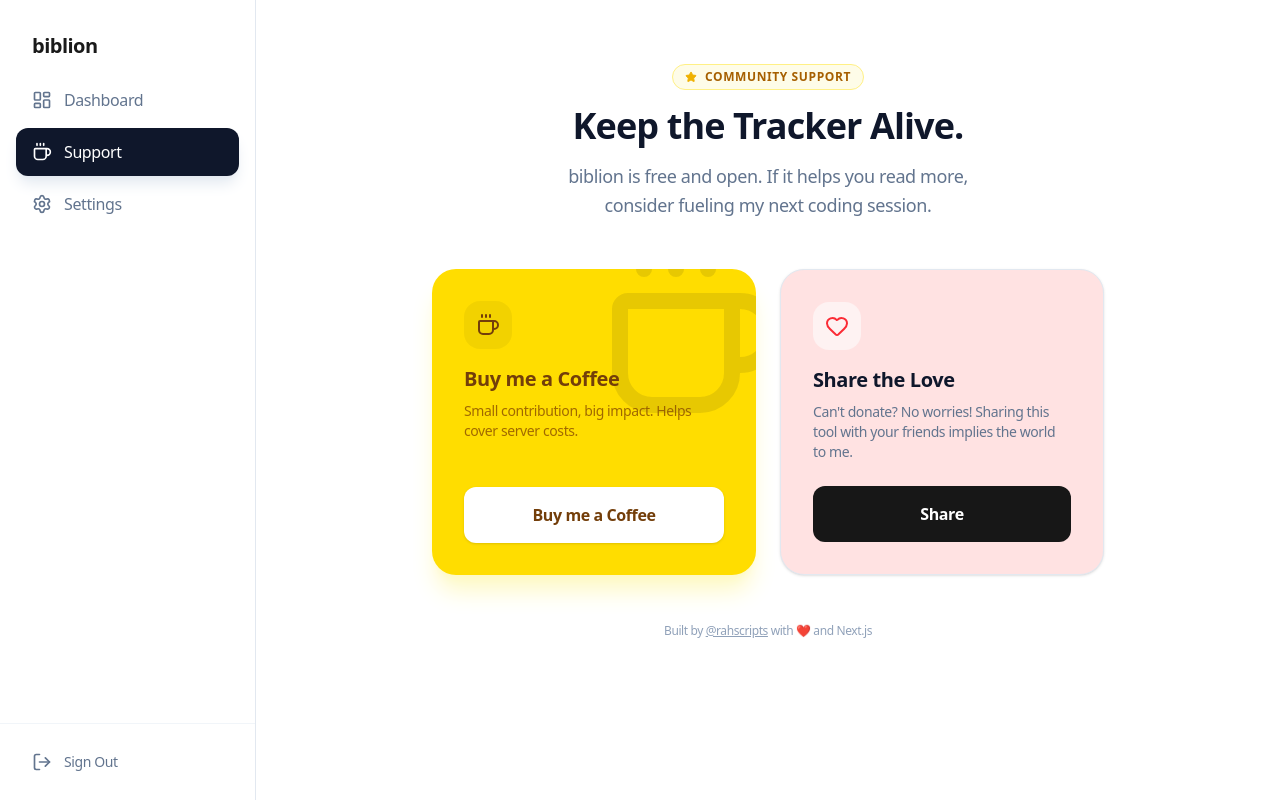
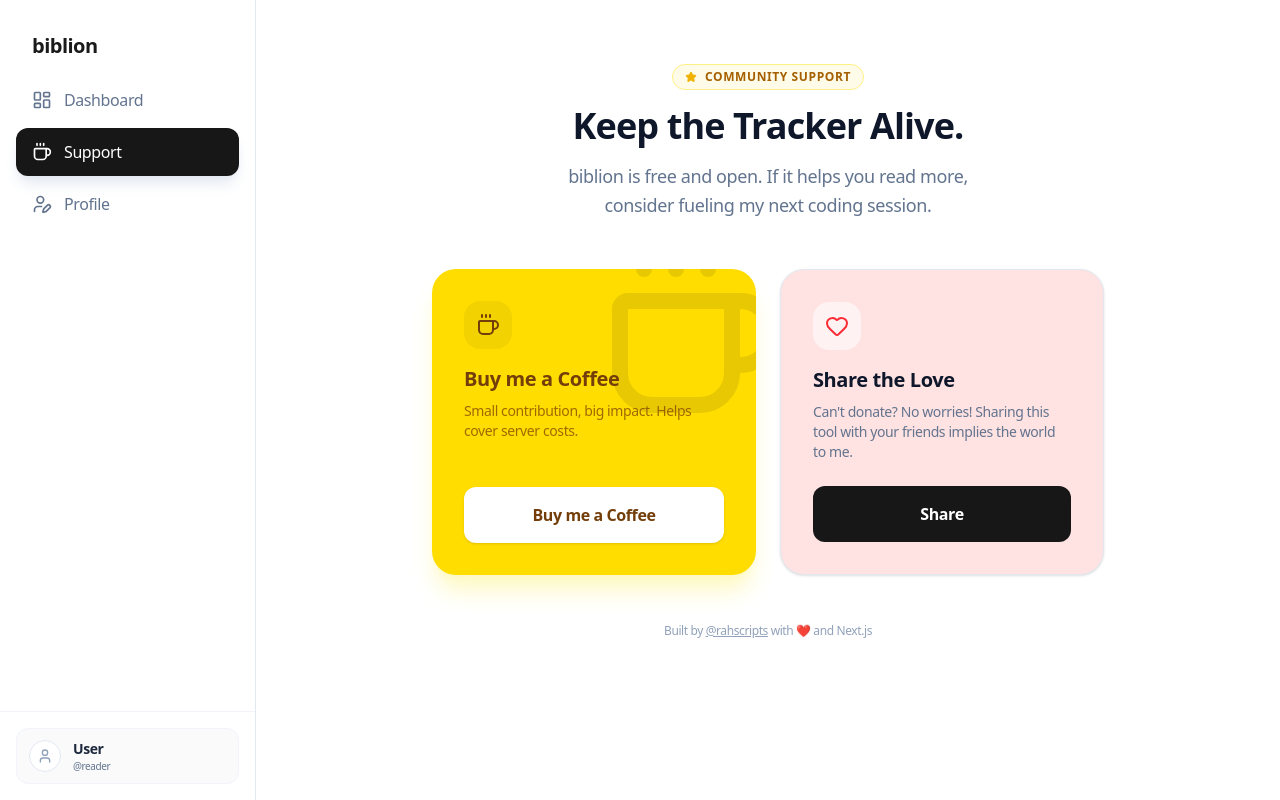
Before and after one commit to rahscripts/books-calculator, a Next.js app: page /dashboard/support in a window 1280 px wide. Built offline with nearby package versions, Linux system fonts and the light colour scheme; no server answers; a web font is replaced by a local one.

Commit message:
filxed center and css

```diff
--- a/app/[username]/page.tsx
+++ b/app/[username]/page.tsx
@@ -88,7 +88,7 @@ export default async function PublicPage({ params }: { params: { username: strin
 
                 <div className="text-center pt-12">
                     <Link href="/" className="text-sm text-slate-400 hover:text-slate-900 transition-colors">
-                        Made with Books Calc
+                        Made with biblion
                     </Link>
                 </div>
 
--- a/app/components/Footer.tsx
+++ b/app/components/Footer.tsx
@@ -25,44 +25,9 @@ const calculators = [
 
 export default function Footer() {
     return (
-        <div className="flex flex-col items-center justify-center">
+        <div className="flex scale-90 font-semibold flex-col opacity-65 tracking-tighter items-center justify-center">
             {/* Intro */}
-            <div className="flex flex-col items-center justify-center">
-                <div className="flex gap-0.5 items-center">
-                    <div>
-                        hey, i am{" "}
-                        <Link target="_blank" href={PROFILE_LINK}>
-                            <span className="font-bold text-green-500 cursor-pointer hover:text-green-600 transition-all duration-100">
-                                mrahman!
-                            </span>
-                        </Link>
-                    </div>
 
-                    <Link target="_blank" href={PROFILE_LINK}>
-                        <div className="cursor-pointer">
-                            <Image
-                                src="/profile.png"
-                                alt="profile image"
-                                height={30}
-                                width={22}
-                            />
-                        </div>
-                    </Link>
-                </div>
-
-                {/* Description */}
-                <div className="flex flex-col-reverse mt-8 gap-5">
-                    <div className="flex flex-col -space-y-8">
-                        <span className="max-md:text-xs italic">
-                            I built this Books Calculator because I was curious—
-                        </span>
-                        <br />
-                        <span className="text-xl font-semibold">
-                            how many books can I realistically read in a year?
-                        </span>
-                    </div>
-                </div>
-            </div>
 
             {/* Other calculators */}
             <div className="flex flex-col items-center justify-center p-5">
@@ -102,9 +67,7 @@ export default function Footer() {
                             direction="left"
                         />
 
-                        <span className=" px-1 rounded font-bold -ml-2">
-                            👋🏻 🦜
-                        </span>
+
                     </Link>
                 </div>
 
--- a/app/components/ReadList.tsx
+++ b/app/components/ReadList.tsx
@@ -139,7 +139,7 @@ export default function ReadList() {
   if (!mounted) return null; // Wait for client load
 
   return (
-    <div className="max-w-7xl mx-auto p-4 md:p-8 space-y-8 font-sans text-slate-800">
+    <div className="space-y-8 font-sans text-slate-800">
 
       {/* 1. CALCULATIVE DASHBOARD */}
       <div className="grid grid-cols-2 md:grid-cols-4 gap-4">
@@ -174,7 +174,7 @@ export default function ReadList() {
           />
           {loading && <div className="absolute right-4 top-4 text-xs text-slate-400">
             <span className="loading loading-spinner loading-sm"></span>
-            </div>}
+          </div>}
         </div>
 
         {/* Search Results Dropdown */}
--- a/app/components/Sidebar.tsx
+++ b/app/components/Sidebar.tsx
@@ -3,26 +3,35 @@
 import Link from "next/link";
 import { usePathname } from "next/navigation";
 import { signOut } from "next-auth/react";
-import UserAccount from "./UserAccount";
-
-import { LayoutDashboard, Settings, Coffee, LogOut } from "lucide-react";
+import { useEffect, useState } from "react";
+import { getUserSettings } from "@/app/actions";
+import { LayoutDashboard, UserPenIcon, Coffee, LogOut, User as UserIcon } from "lucide-react";
 
 const Sidebar = () => {
     const pathname = usePathname();
+    const [user, setUser] = useState<{ name?: string; image?: string; username?: string } | null>(null);
+
+    useEffect(() => {
+        getUserSettings().then((data) => {
+            if (data) setUser(data);
+        });
+    }, []);
 
     const links = [
         { name: "Dashboard", href: "/dashboard", icon: LayoutDashboard },
         { name: "Support", href: "/dashboard/support", icon: Coffee },
-         { name: "Settings", href: "/dashboard/settings", icon: Settings },
+        { name: "Profile", href: "/dashboard/profile", icon: UserPenIcon },
     ];
 
     return (
-        <aside className="lg:fixed left-0 top-0 h-full w-64 bg-white md:border-r max-md:items-center max-md:justify-center border-slate-200  md:flex flex-col z-50">
-            <div className="p-8 pb-4">
+        <aside className="md:fixed left-0 top-0 h-full w-64 bg-white border-r border-slate-200 flex flex-col z-50
+            max-md:w-full max-md:h-auto max-md:border-b max-md:flex-row max-md:items-center max-md:justify-between max-md:p-4 max-md:sticky max-md:top-0">
+
+            <div className="p-8 pb-4 max-md:p-0">
                 <h1 className="text-xl font-bold tracking-tight">biblion</h1>
             </div>
 
-            <nav className="flex-1 max-md:flex px-4 space-y-1">
+            <nav className="flex-1 px-4 space-y-1 max-md:flex max-md:space-y-0 max-md:px-0 max-md:gap-1 max-md:items-center max-md:justify-center">
                 {links.map((link) => {
                     const isActive = pathname === link.href;
                     const Icon = link.icon;
@@ -31,28 +40,58 @@ const Sidebar = () => {
                             key={link.href}
                             href={link.href}
                             className={`flex items-center gap-3 px-4 py-3 rounded-xl transition-all ${isActive
-                                ? "bg-slate-900 text-white font-medium shadow-lg shadow-slate-200"
-                                : "text-slate-500 hover:bg-slate-50 hover:text-slate-900"
-                                }`}
+                                ? "bg-neutral-900 text-white font-medium shadow-lg shadow-slate-200"
+                                : "text-slate-500 hover:bg-neutral-50 hover:text-slate-900"
+                                } max-md:p-2 max-md:rounded-lg`}
                         >
                             <Icon className="w-5 h-5" />
-                            {link.name}
+                            <span className="max-md:hidden">{link.name}</span>
                         </Link>
                     );
                 })}
             </nav>
 
-            <div className="p-4 border-t border-slate-100">
+            <div className="p-4 border-t border-slate-100 max-md:hidden">
+                <div className="relative group h-14 w-full overflow-hidden rounded-xl bg-neutral-50 border border-slate-100 cursor-pointer">
 
-                <button
-                    onClick={() => signOut()}
-                    className="flex cursor-pointer items-center gap-3 w-full px-4 py-3 text-slate-500 hover:text-red-500 max-md:hidden hover:bg-red-50 rounded-xl transition-all text-sm font-medium"
-                >
-                    <LogOut className="w-5 h-5" />
+                    {/* User Profile (Default View) */}
+                    <div className="absolute inset-0 flex items-center gap-3 px-3 transition-transform duration-300 group-hover:-translate-y-full">
+                        <div className="w-8 h-8 rounded-full bg-white border border-slate-200 overflow-hidden shrink-0 flex items-center justify-center">
+                            {user?.image ? (
+                                <img src={user.image} alt="Profile" className="w-full h-full object-cover" />
+                            ) : (
+                                <UserIcon className="w-4 h-4 text-slate-400" />
+                            )}
+                        </div>
+                        <div className="min-w-0 flex-1">
+                            <p className="text-sm font-bold text-slate-800 truncate">
+                                {user?.name || "User"}
+                            </p>
+                            <p className="text-[10px] text-slate-500 truncate">
+                                @{user?.username || "reader"}
+                            </p>
+                        </div>
+                    </div>
 
-                    Sign Out
-                </button>
+                    {/* Sign Out (Hover View) */}
+                    <button
+                        onClick={() => signOut({ callbackUrl: "/" })}
+                        className="absolute inset-0 flex items-center justify-center gap-2 bg-red-50 text-red-600 font-bold text-xs translate-y-full group-hover:translate-y-0 transition-transform duration-300 hover:bg-red-100"
+                    >
+                        <LogOut className="w-4 h-4" />
+                        Sign Out
+                    </button>
+
+                </div>
             </div>
+
+            {/* Mobile Sign Out (Icon Only) */}
+            <button
+                onClick={() => signOut({ callbackUrl: "/" })}
+                className="hidden max-md:flex p-2 text-slate-500 hover:text-red-500"
+            >
+                <LogOut className="w-5 h-5" />
+            </button>
         </aside>
     );
 };
--- a/app/dashboard/layout.tsx
+++ b/app/dashboard/layout.tsx
@@ -9,7 +9,7 @@ export default function DashboardLayout({
         <div className="min-h-screen bg-white">
             <Sidebar />
             <div className="md:ml-64 transition-all duration-300">
-                <div className="p-8 max-w-5xl mx-auto">
+                <div className="p-4 md:p-8 max-w-5xl mx-auto">
                     {children}
                 </div>
             </div>
--- a/app/dashboard/support/page.tsx
+++ b/app/dashboard/support/page.tsx
@@ -1,4 +1,5 @@
 "use client";
+import Footer from "@/app/components/Footer";
 
 import { Coffee, Heart, Star } from "lucide-react";
 import Link from "next/link";
@@ -75,9 +76,11 @@ export default function SupportPage() {
             </div>
 
             <div className="mt-12 text-center">
+
                 <p className="text-xs text-slate-400 font-medium">
                     Built by <a href="https://x.com/rahscripts" target="_blank" className="underline hover:text-slate-600">@rahscripts</a> with ❤️ and Next.js
                 </p>
+
             </div>
 
         </div>
```
Also changed, not shown: app/dashboard/profile/page.tsx (renamed from app/dashboard/settings/page.tsx).
